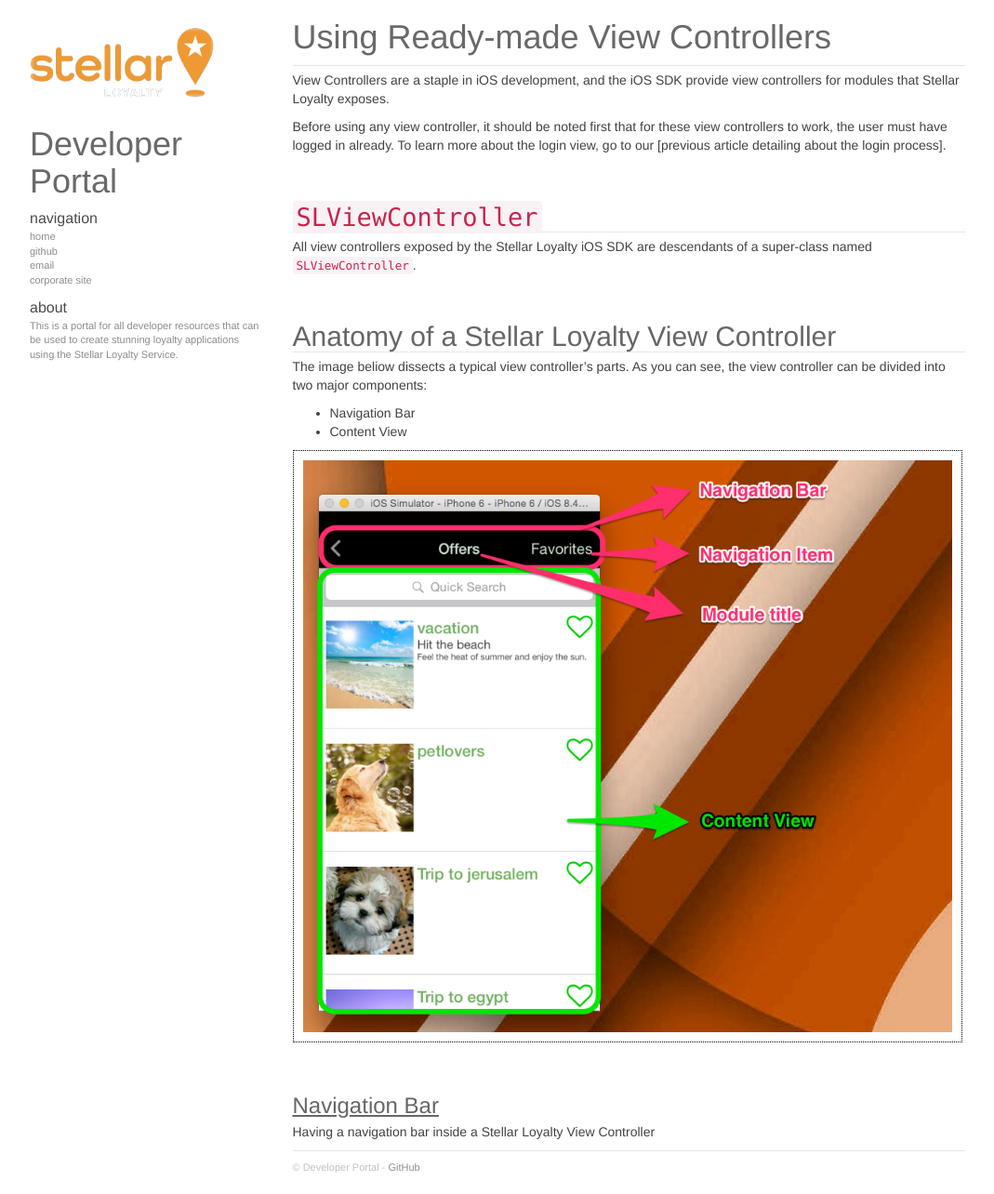
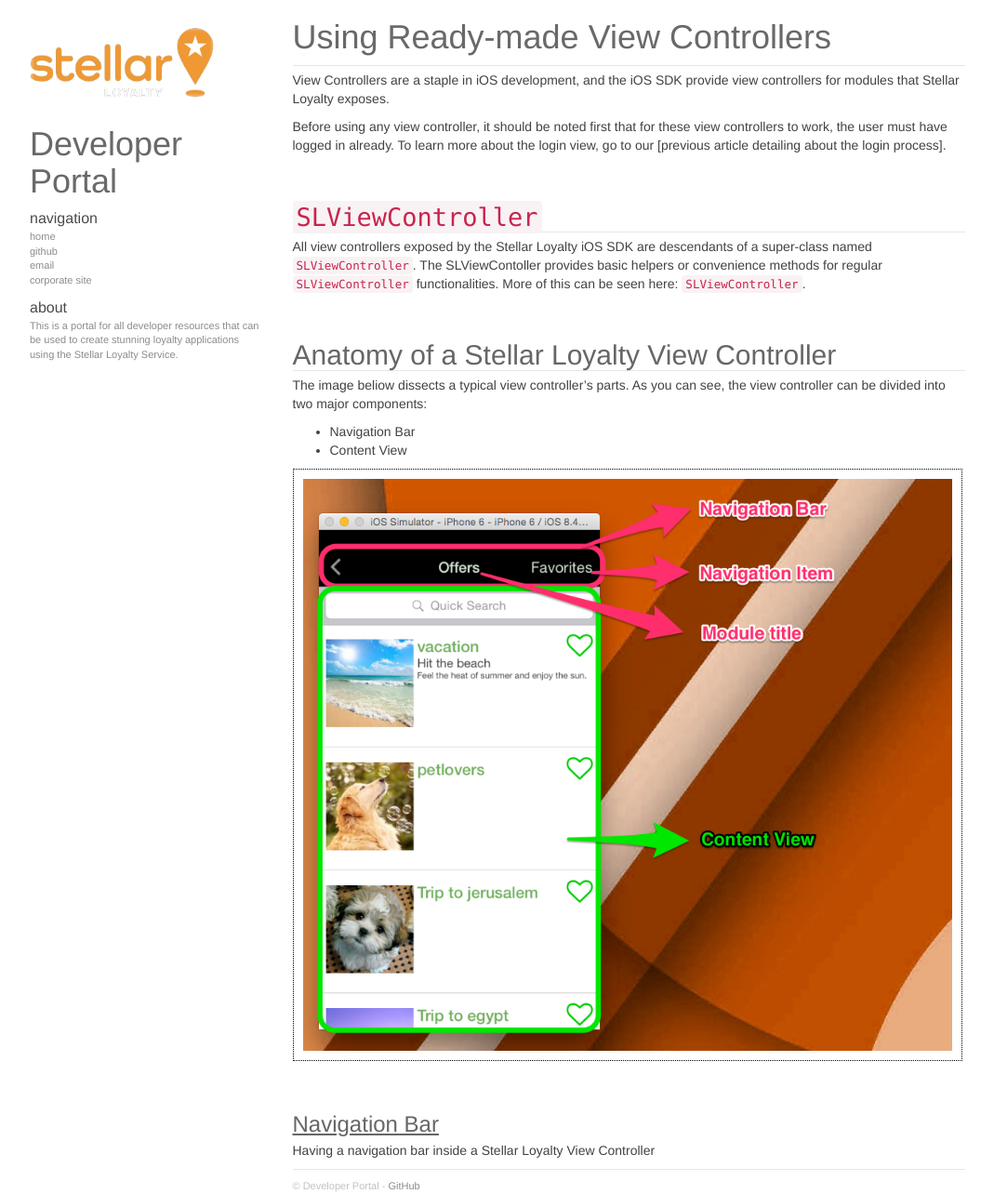
Before and after one commit to jofell/stellar-dev, a Jekyll site: the page built from _ios_sdk/pages/03_view_controllers.md, in a window 1280 px wide. Shown: the whole page at 93% size, without its empty margins (58-1127 px from the left). Built offline with Jekyll 4.4.1, drawn with Linux system fonts in a browser that asks for light colours; nearby versions of some CDN libraries; Markdown is read by kramdown in place of the engine named in the settings.

Commit message:
Finishing writing on introduction about SLViewControllers

```diff
--- a/_ios_sdk/pages/03_view_controllers.md
+++ b/_ios_sdk/pages/03_view_controllers.md
@@ -10,7 +10,7 @@
 
 ## `SLViewController`
 
-All view controllers exposed by the Stellar Loyalty iOS SDK are descendants of a super-class named `SLViewController`.
+All view controllers exposed by the Stellar Loyalty iOS SDK are descendants of a super-class named `SLViewController`. The SLViewContoller provides basic helpers or convenience methods for regular `SLViewController` functionalities. More of this can be seen here: [`SLViewController`]({{site.baseurl}}).
 
 ## Anatomy of a Stellar Loyalty View Controller
 
```
